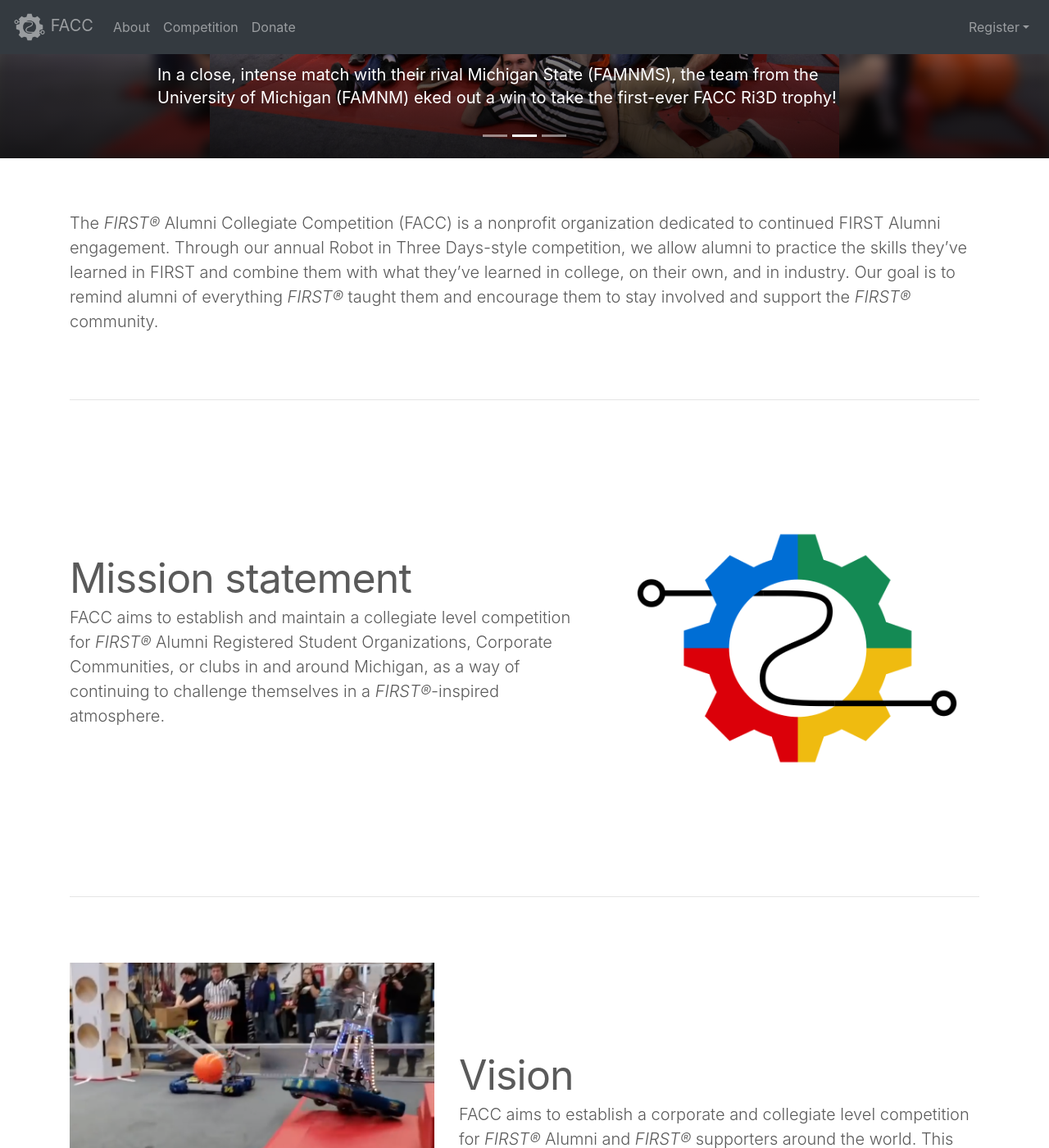
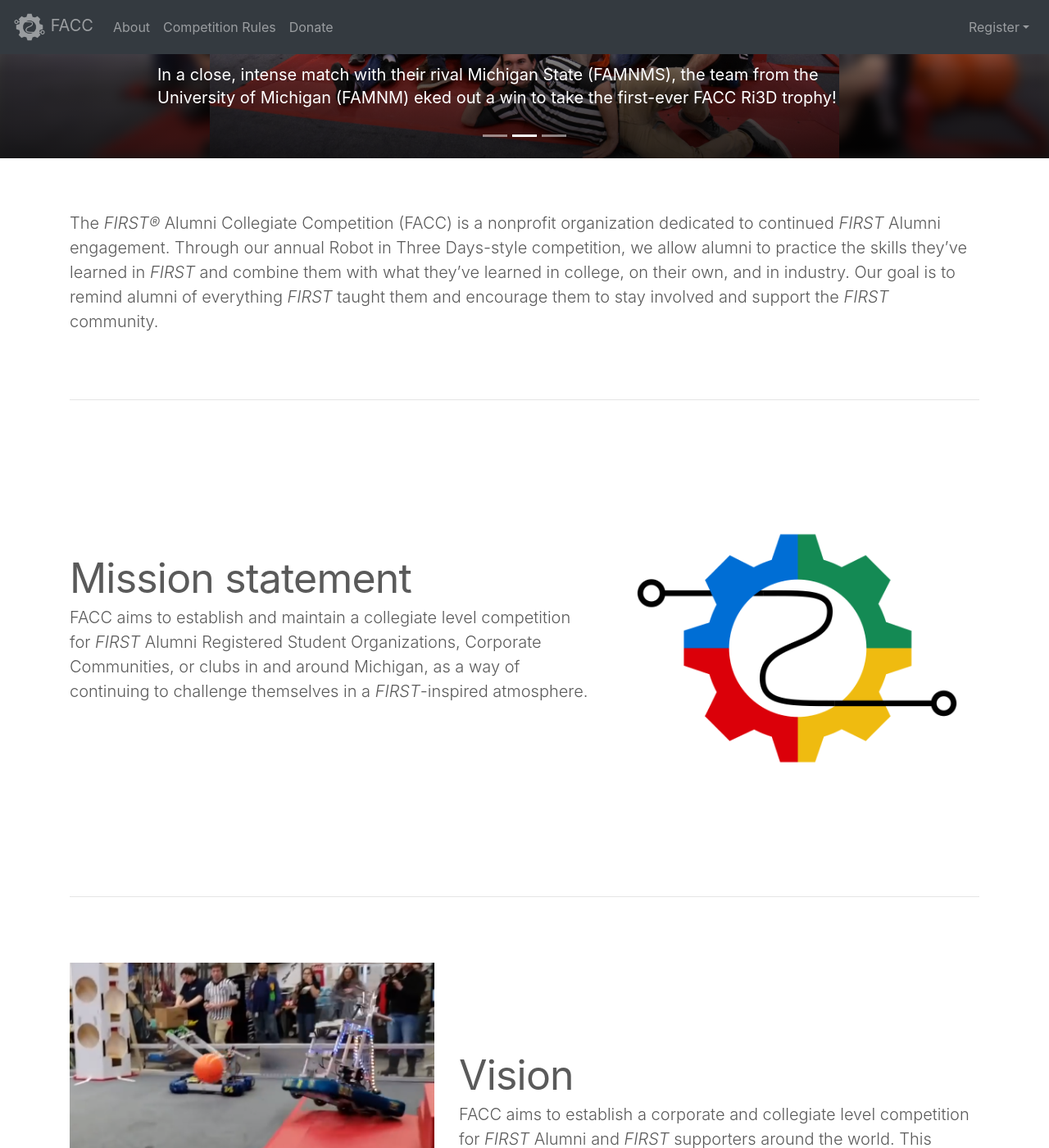
Before and after one commit to FAMNM/facc-website, a Jekyll site: the page built from index.md, in a window 1280 px wide and 1400 px high, scrolled down 367 px. Shown: the whole window at 82% size. Built offline with Jekyll 4.4.1, drawn with Linux system fonts in a browser that asks for light colours; nearby versions of some CDN libraries.

Commit message:
Proper FIRST formatting on main page

```diff
--- a/_includes/navbar.html
+++ b/_includes/navbar.html
@@ -12,7 +12,7 @@
               <a class="nav-link" href="{{ site.url }}/{{ site.baseurl }}/about">About</a>
             </li>
             <li class="nav-item">
-              <a class="nav-link" href="{{ site.url }}/{{ site.baseurl }}/competition">Competition</a>
+              <a class="nav-link" href="{{ site.url }}/{{ site.baseurl }}/competition">Competition Rules</a>
             </li>
             <li class="nav-item">
               <a class="nav-link" href="https://www.paypal.com/cgi-bin/webscr?cmd=_s-xclick&hosted_button_id=2GXDAGSHJ8DCJ&source=url">Donate</a>
--- a/_layouts/index.html
+++ b/_layouts/index.html
@@ -71,11 +71,17 @@
 
       <div class="container marketing">
 
-       <p class="lead">The <span class="font-italic">FIRST&reg;</span> Alumni Collegiate Competition (FACC) is a nonprofit organization dedicated to continued FIRST Alumni engagement.
-            Through our annual Robot in Three Days-style competition, we allow alumni to practice the skills they’ve learned in FIRST and combine them with what they’ve learned in college,
-            on their own, and in industry. Our goal is to remind alumni of everything <span class="font-italic">FIRST&reg;</span> taught them and encourage them to stay involved and support the <span class="font-italic">FIRST&reg;</span> community.</p>
-
-
+       <p class="lead">
+            The <span class="font-italic">FIRST&reg;</span> Alumni Collegiate
+            Competition (FACC) is a nonprofit organization dedicated to continued
+            <span class="font-italic">FIRST</span> Alumni engagement. Through our annual Robot in Three Days-style
+            competition, we allow alumni to practice the skills they’ve learned in
+            <span class="font-italic">FIRST</span> and combine them with what they’ve learned in college, on their
+            own, and in industry. Our goal is to remind alumni of everything
+            <span class="font-italic">FIRST</span> taught them and encourage them
+            to stay involved and support the
+            <span class="font-italic">FIRST</span> community.
+        </p>
         <!-- START THE FEATURETTES -->
 
         <hr class="featurette-divider">
@@ -83,7 +89,13 @@
         <div class="row featurette">
           <div class="col-md-7">
             <h2 class="featurette-heading">Mission statement</h2>
-            <p class="lead">FACC aims to establish and maintain a collegiate level competition for <span class="font-italic">FIRST&reg;</span> Alumni Registered Student Organizations, Corporate Communities, or clubs in and around Michigan, as a way of continuing to challenge themselves in a <span class="font-italic">FIRST&reg;</span>-inspired atmosphere.</p>
+            <p class="lead">
+                FACC aims to establish and maintain a collegiate level competition
+                for <span class="font-italic">FIRST</span> Alumni Registered Student
+                Organizations, Corporate Communities, or clubs in and around Michigan,
+                as a way of continuing to challenge themselves in a
+                <span class="font-italic">FIRST</span>-inspired atmosphere.
+            </p>
           </div>
           <div class="col-md-5">
             <img class="featurette-image img-fluid mx-auto" src="{{ site.url }}/{{ site.baseurl }}/img/logo/png/facc-large.png" alt="FACC logo">
@@ -95,8 +107,14 @@
         <div class="row featurette">
           <div class="col-md-7 order-md-2">
             <h2 class="featurette-heading">Vision</h2>
-            <p class="lead">FACC aims to establish a corporate and collegiate level competition for <span class="font-italic">FIRST&reg;</span> Alumni and <span class="font-italic">FIRST&reg;</span> supporters around the world.
-                This challenging and entertaining competition will give alumni a chance to have a little fun and stay involved with the <span class="font-italic">FIRST&reg;</span> community.</p>
+            <p class="lead">
+                FACC aims to establish a corporate and collegiate level competition
+                for <span class="font-italic">FIRST</span> Alumni and
+                <span class="font-italic">FIRST</span> supporters around the world.
+                This challenging and entertaining competition will give alumni a
+                chance to have a little fun and stay involved with the
+                <span class="font-italic">FIRST</span> community.
+            </p>
           </div>
           <div class="col-md-5 order-md-1">
             <img class="featurette-image img-fluid mx-auto" src="{{ site.url }}/{{ site.baseurl }}/img/facc2019-match.png" alt="FACC 2019 match play">
```
